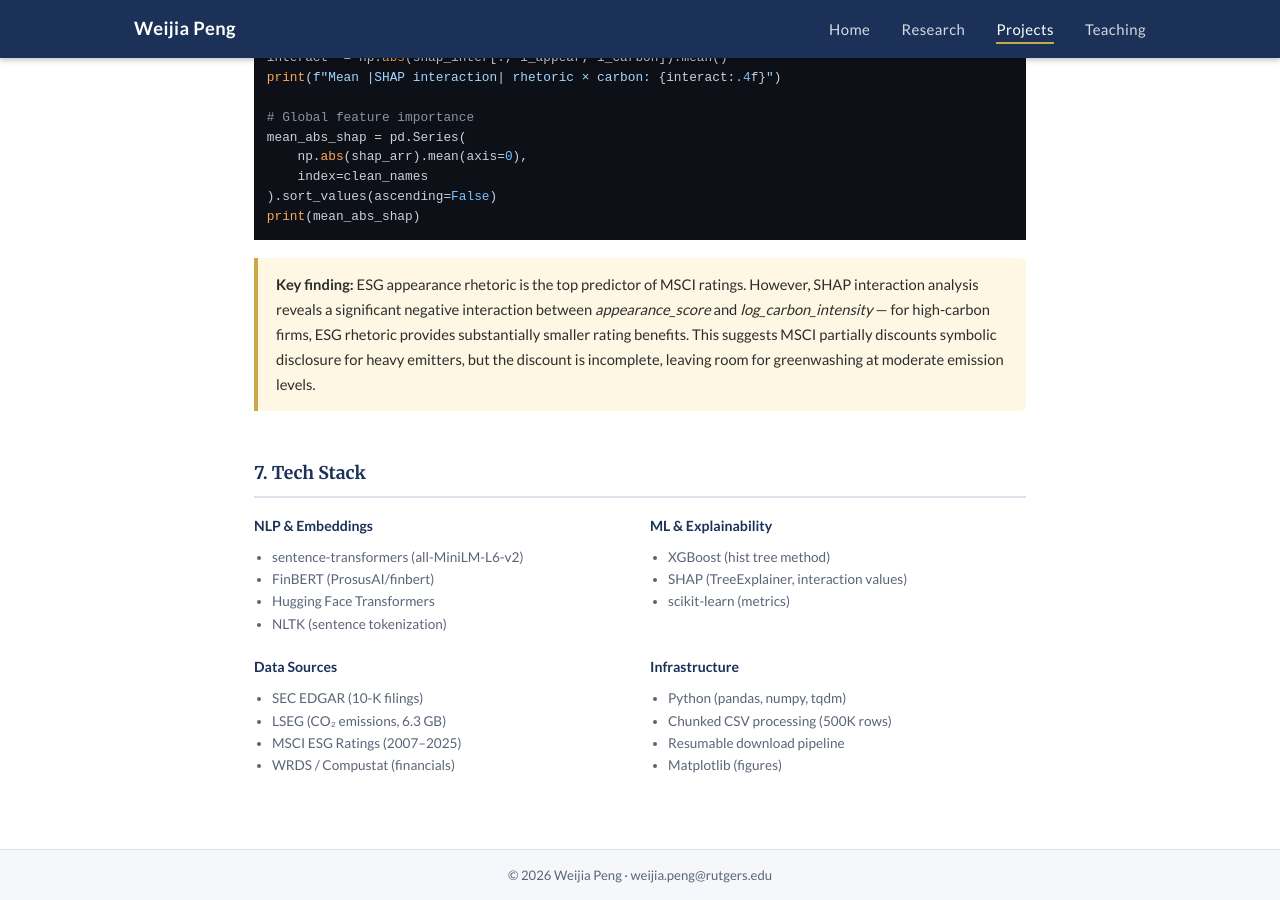
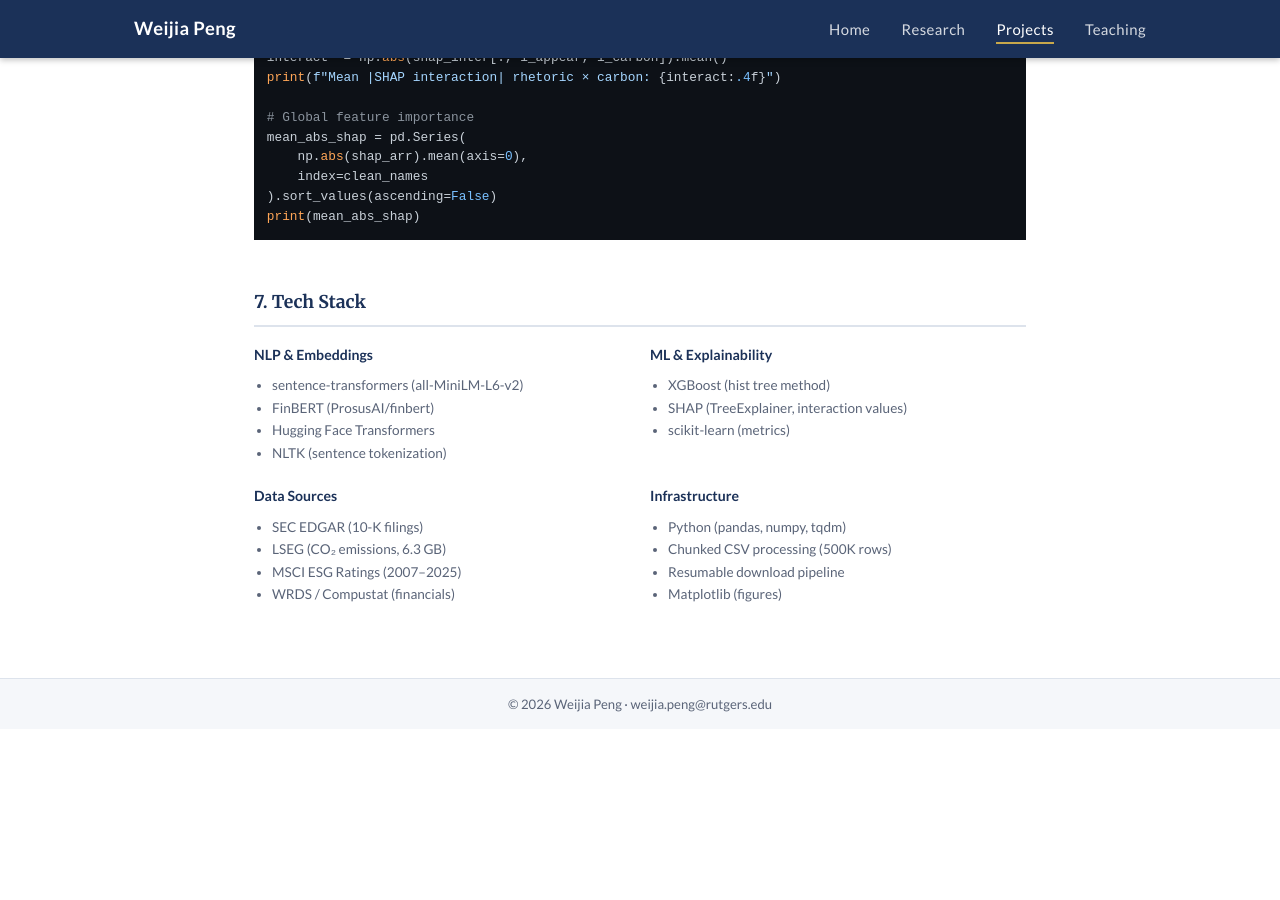
Before and after one commit to weijiap/weijiap.github.io, a Jekyll site: the page built from esg-project.html, in a window 1280 px wide and 900 px high, scrolled down 6058 px. Built offline with Jekyll 4.4.1, drawn with Linux system fonts in a browser that asks for light colours; nearby versions of some CDN libraries; after the commit the page ends 6787 px from its top, so only the background shows below that.

Commit message:
ESG project: remove key finding callout

```diff
--- a/esg-project.html
+++ b/esg-project.html
@@ -337,14 +337,6 @@ mean_abs_shap = pd.Series(
 print(mean_abs_shap)
 </code></pre>
 
-    <div class="nb-finding">
-      <strong>Key finding:</strong> ESG appearance rhetoric is the top predictor of MSCI ratings.
-      However, SHAP interaction analysis reveals a significant negative interaction between
-      <em>appearance_score</em> and <em>log_carbon_intensity</em> — for high-carbon firms,
-      ESG rhetoric provides substantially smaller rating benefits.
-      This suggests MSCI partially discounts symbolic disclosure for heavy emitters,
-      but the discount is incomplete, leaving room for greenwashing at moderate emission levels.
-    </div>
   </section>
 
   <!-- ── 7. Stack ── -->
```
